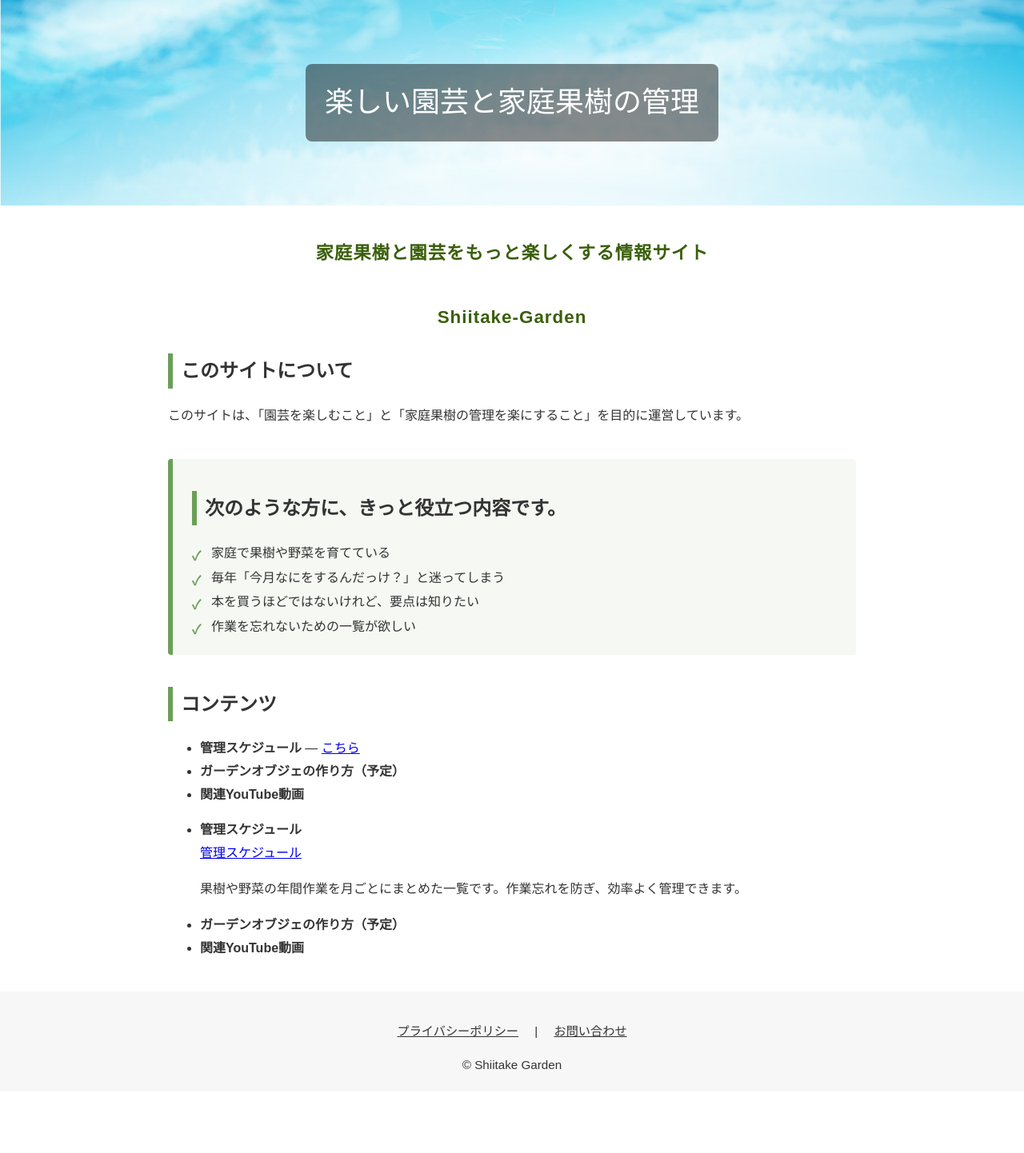
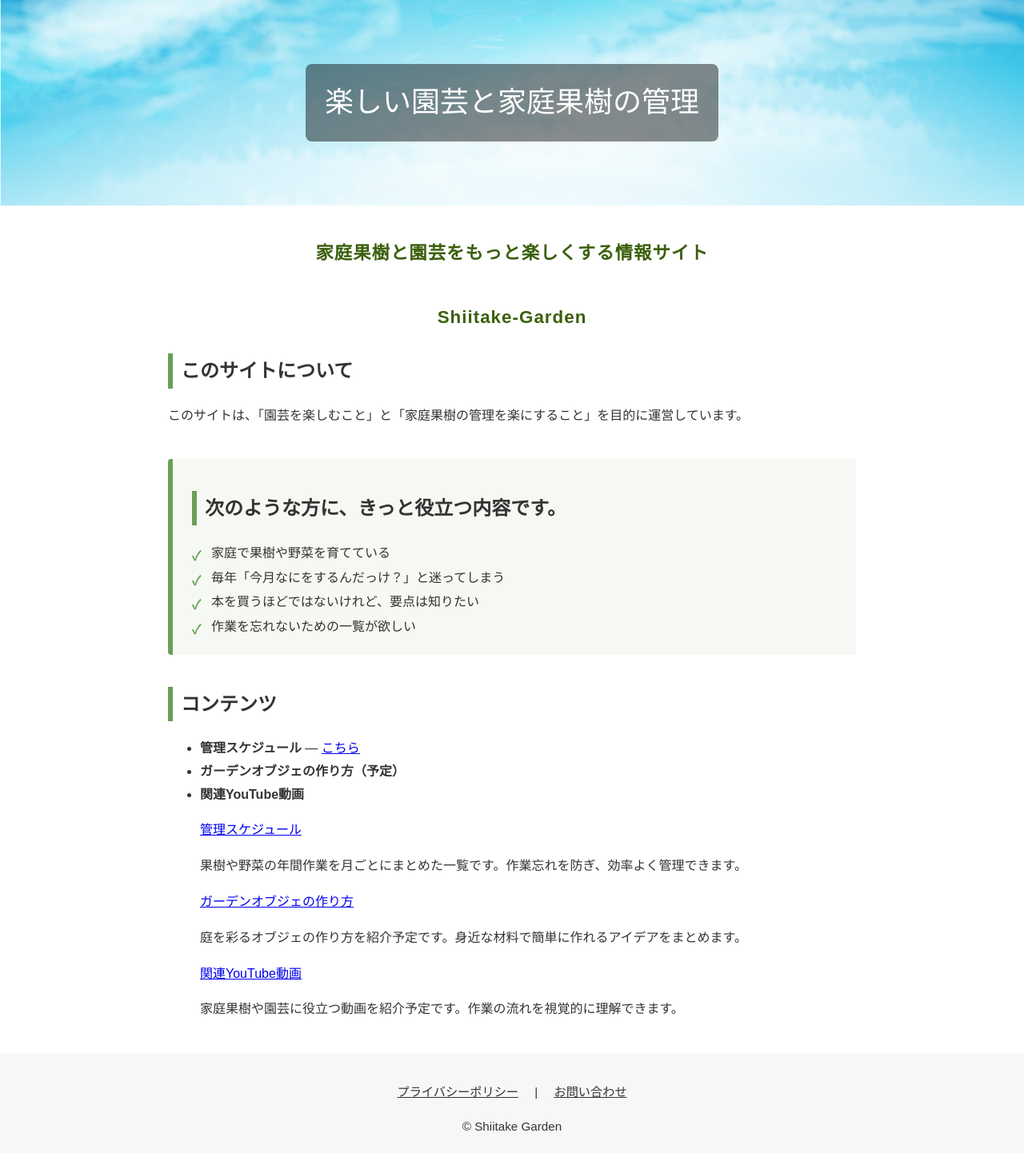
Before and after one commit to shiitake-garden/shiitake-garden.github.io, a Jekyll site: the page built from index.html, in a window 1280 px wide. Shown: the whole page at 80% size. Built offline with Jekyll 4.4.1, drawn with Linux system fonts in a browser that asks for light colours; before the commit the page ends 1365 px from its top, so only the background shows below that.

Commit message:
Update index.html

```diff
--- a/index.html
+++ b/index.html
@@ -35,15 +35,20 @@ description: 園芸を楽しみ、家庭果樹の管理を楽にするための
   </ul>
 
   <ul>
-    <li><strong>管理スケジュール</strong></a></li>
+
     <div class="content-box">
     <a href="schedule.html">管理スケジュール</a>
     <p class="content-desc">果樹や野菜の年間作業を月ごとにまとめた一覧です。作業忘れを防ぎ、効率よく管理できます。</p>
     </div>
+    <div class="content-box">
+      <a href="#">ガーデンオブジェの作り方</a>
+      <p class="content-desc">庭を彩るオブジェの作り方を紹介予定です。身近な材料で簡単に作れるアイデアをまとめます。</p>
+    </div>
+    <div class="content-box">
+      <a href="#">関連YouTube動画</a>
+      <p class="content-desc">家庭果樹や園芸に役立つ動画を紹介予定です。作業の流れを視覚的に理解できます。</p>
+    </div>
 
-
-    <li><strong>ガーデンオブジェの作り方（予定）</strong></li>
-    <li><strong>関連YouTube動画</strong></li>
   </ul>
 
 </section>
```
